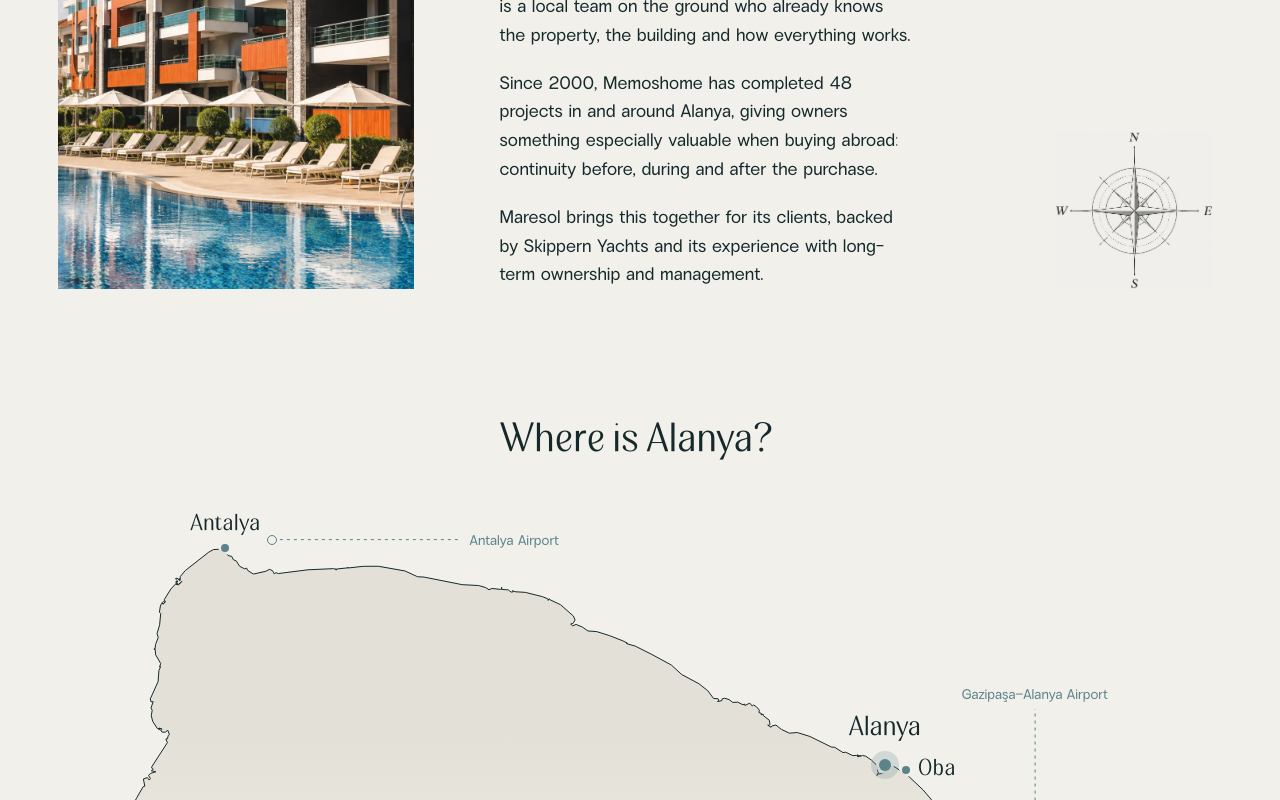
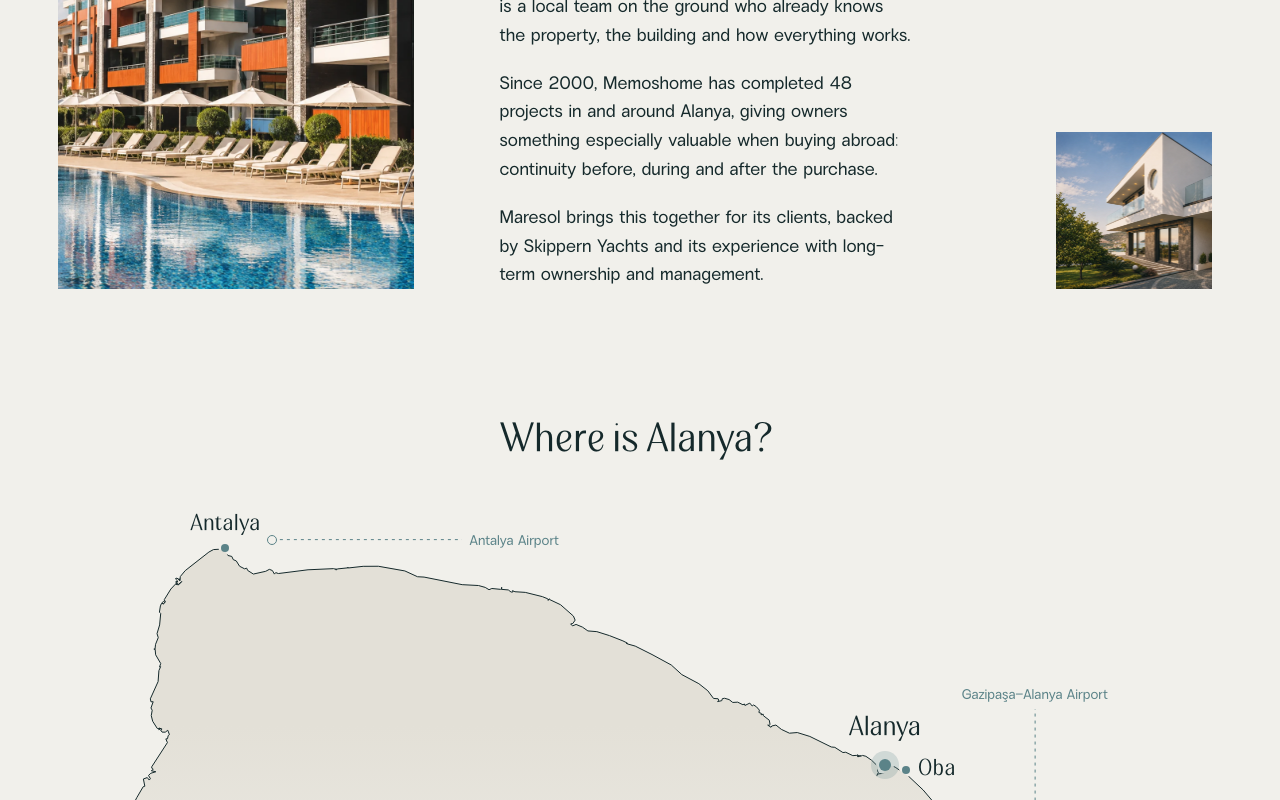
Before and after one commit to into1985/maresol, a Nuxt app: page / in a window 1280 px wide. Shown: the part 1100-1900 px from the top of the page. Built offline with nearby package versions, Linux system fonts and the light colour scheme.

Commit message:
Why Memoshome: replace compass with villa

```diff
--- a/app/components/WhySection.vue
+++ b/app/components/WhySection.vue
@@ -41,7 +41,7 @@ useDrift(() => (small.value && grid.value ? { el: small.value, anchor: grid.valu
         </div>
       </div>
       <figure ref="small" class="why-small photo">
-        <img src="/images/content/compass.webp" alt="A monochrome compass rose" width="710" height="710" loading="lazy" decoding="async" />
+        <img src="/images/content/memoshome-villa.webp" alt="A modern Memoshome villa with a landscaped garden and sea view" width="1254" height="1254" loading="lazy" decoding="async" />
       </figure>
     </div>
   </section>
```
Also changed, not shown: public/images/content/compass.webp (deleted), public/images/content/memoshome-villa.webp (added).
